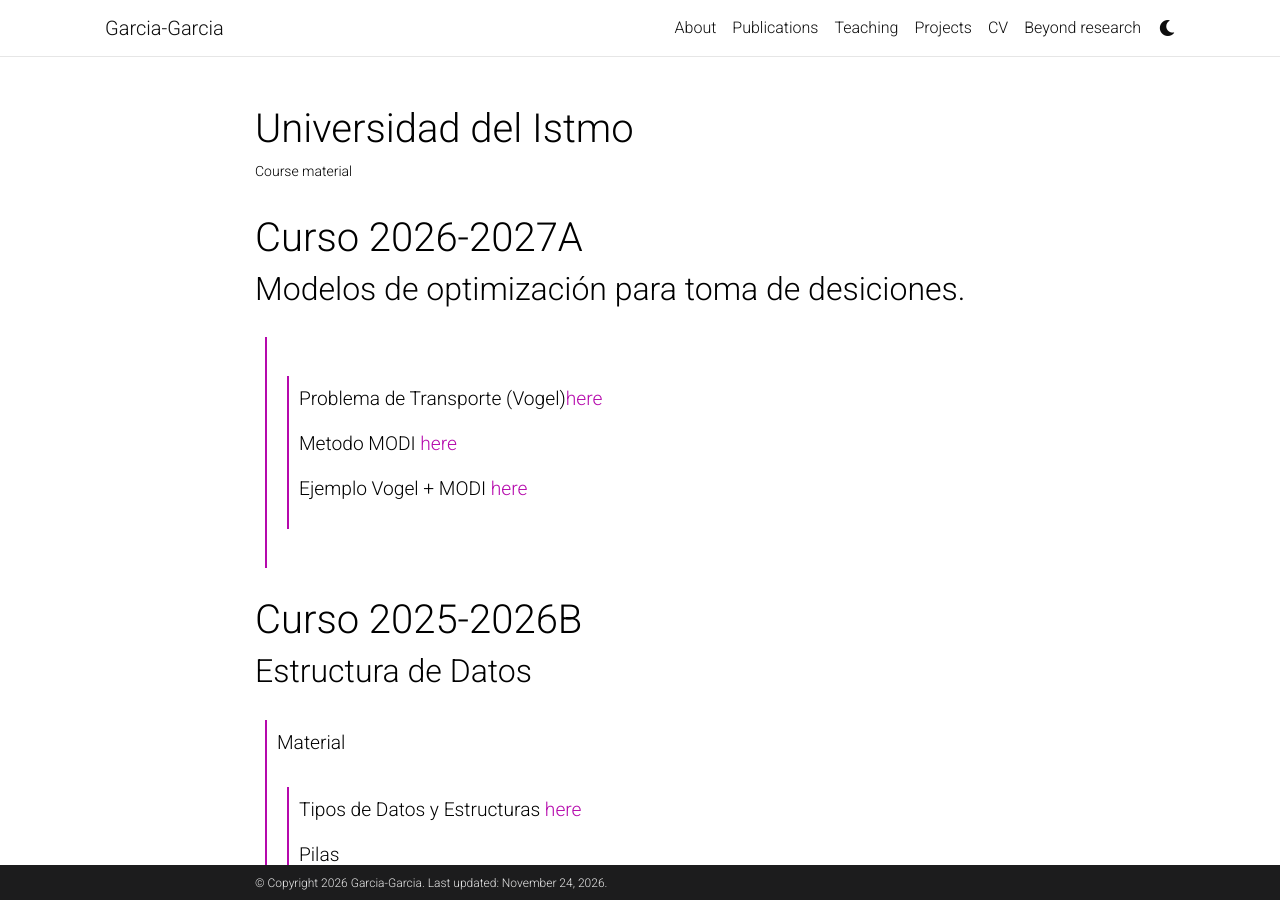
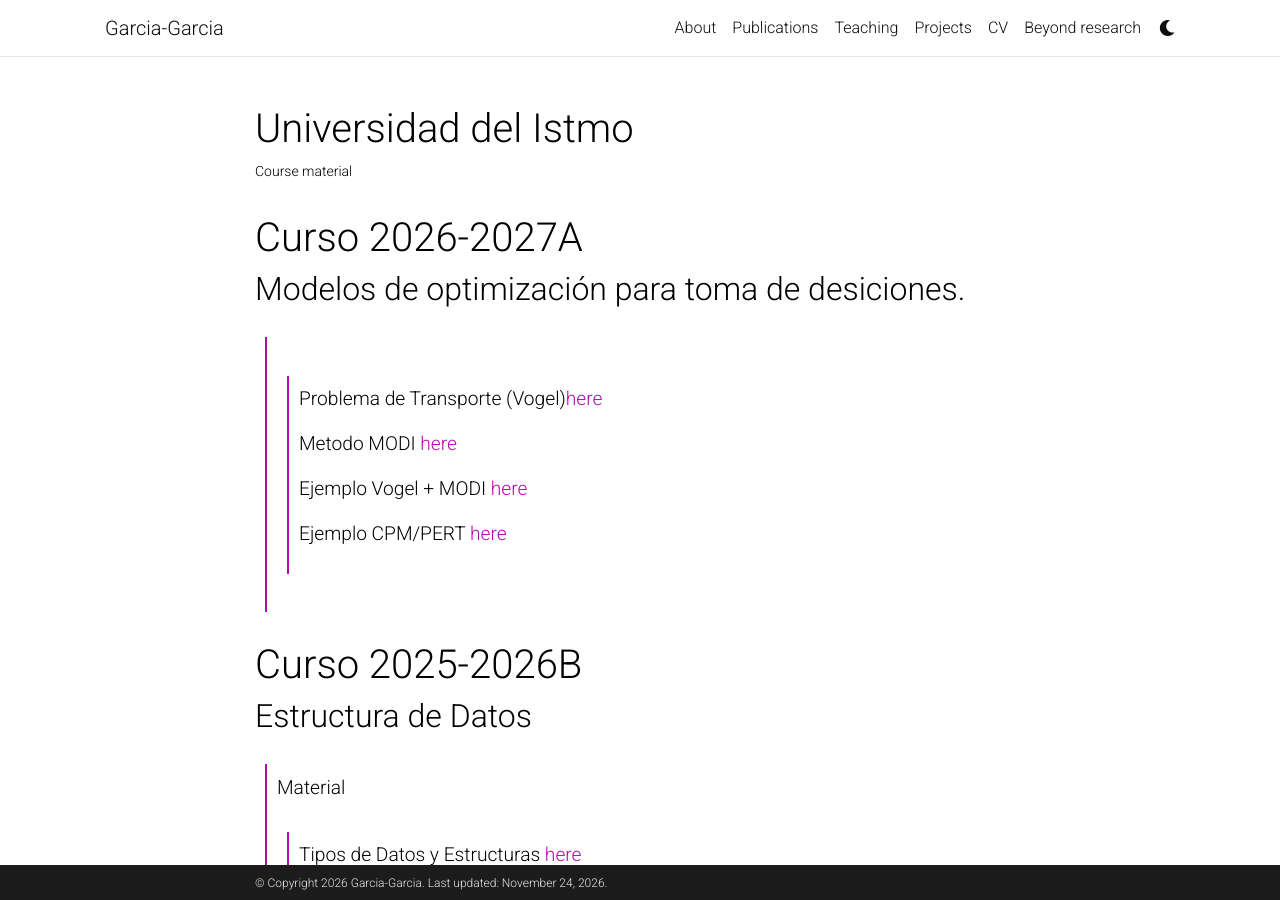
Before and after one commit to Cosijopiii/Cosijopiii.github.io, a Jekyll site: the page built from _projects/2_project.md, in a window 1280 px wide and 900 px high. Built offline with Jekyll 4.4.1, drawn with Linux system fonts in a browser that asks for light colours; comment, search, counter and statistics services are not loaded; a style sheet for code colours, icons or effects is not loaded.

Commit message:
Add CPM/PERT example link to project documentation

```diff
--- a/_projects/2_project.md
+++ b/_projects/2_project.md
@@ -14,6 +14,8 @@ category: courses
   >> Metodo MODI [here](/assets/pdf/modi.pdf)
   >>
   >> Ejemplo Vogel + MODI   [here](/assets/pdf/modi2.pdf)
+>  >
+>  > Ejemplo CPM/PERT [here](/assets/pdf/CPM.pdf)
 
 # Curso 2025-2026B
 
```
